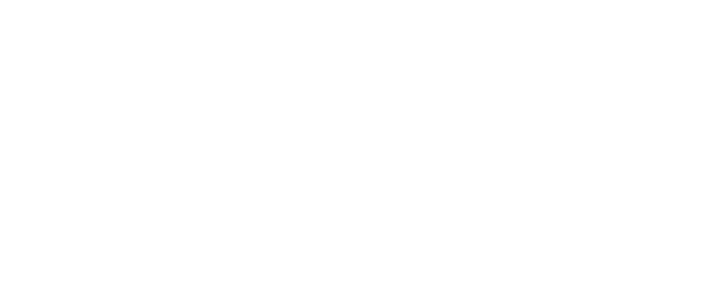
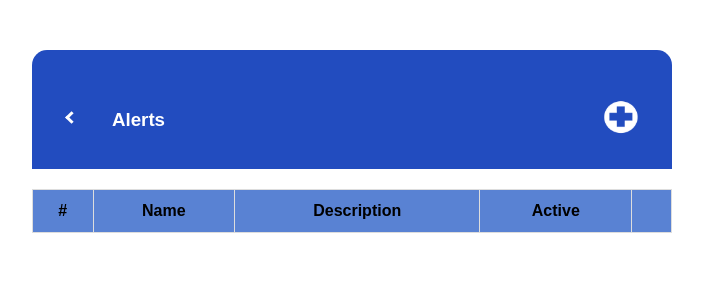
Before and after one commit to shp2018/SCEM, a React (Create React App) app in the folder SCEM Web/: page /toolAlerts in a window 1280 px wide. Before the commit this address had no page. Shown: the top 300 px of the page, without its empty margins (288-991 px from the left). Built offline with nearby package versions, Linux system fonts and the light colour scheme; no server answers; the database is empty.

Commit message:
tool alerts page

```diff
--- a/SCEM Web/src/App.js
+++ b/SCEM Web/src/App.js
@@ -27,6 +27,8 @@
 import EquipmentManagement from "./routes/equipmentManagement";
 import CreateEquipmentManagement from "./routes/createEquipmentManagement";
 import ViewEquipmentList from "./routes/viewEquipmentList";
+import ToolAlerts from './routes/toolAlerts';
+import CreateToolAlerts from './routes/createToolAlerts';
 
 function App() {
     return (
@@ -58,6 +60,8 @@
                 <Route path={"/equipmentManagement"} element={<EquipmentManagement/>}/>
                 <Route path={"/equipmentManagement/create"} element={<CreateEquipmentManagement/>}/>
                 <Route path={"/viewEquipmentList"} element={<ViewEquipmentList/>}/>
+                <Route path={"/toolAlerts"} element={<ToolAlerts/>}/>
+                <Route path={"/toolAlerts/create"} element={<CreateToolAlerts/>}/>
             </Routes>
         </Router>
     );
--- /dev/null
+++ b/SCEM Web/src/css/createToolAlerts.css
@@ -0,0 +1,75 @@
+
+#createToolAlerts-page {
+    text-align: center;
+}
+
+#createToolAlerts-backButton {
+    position: absolute;
+    left: calc(50% - 153px);
+    filter: invert(100%);
+    margin-top: 17px;
+}
+
+#createToolAlerts-header {
+    background-color: #224cbf;
+    margin-left: 30%;
+    margin-right: 30%;
+    padding-bottom: 50px;
+    padding-top: 25px;
+    border-top-left-radius: 15px;
+    border-top-right-radius: 15px;
+    margin-top: 25px;
+}
+
+#createToolAlerts-createToolAlertsText {
+    color: white;
+    font-family: Arial, Helvetica, sans-serif;
+}
+
+#createToolAlerts-subtitle {
+    text-align: center;
+    font-family: Arial, Helvetica, sans-serif;
+}
+
+#createToolAlerts-inputBoxes {
+    display: flex;
+    flex-direction: column;
+    align-items: center;
+    justify-content: center;
+  }
+
+
+  #createToolAlerts-Input {
+    width: 300px;
+    padding: 10px;
+    margin-bottom: 10px;
+  }
+
+
+
+#createToolAlerts-Label {
+    text-align:left;
+}
+
+
+#createToolAlerts-createToolAlertsbutton {
+    font-family: Arial, Helvetica, sans-serif;
+    font-size: 15px;
+    color: white;
+    width: 300px;
+    height: 40px;
+    margin-top: 20px;
+    border-radius: 10px;
+    background-color: #224cbf;
+    border-color: #c4c7cc;
+}
+
+.activeButton {
+    background-color: green;
+    color: white;
+  }
+
+  .inactiveButton {
+    background-color: red;
+    color: white;
+  }
--- /dev/null
+++ b/SCEM Web/src/css/toolAlerts.css
@@ -0,0 +1,91 @@
+#alerts {
+    font-family: Arial, Helvetica, sans-serif;
+    border-collapse: collapse;
+    width: 50%;
+    margin-left: auto;
+    margin-right: auto;
+    counter-reset: rowNumber;
+}
+
+#alerts tr:not(:first-child) {
+    counter-increment: rowNumber;
+}
+
+#alerts tr td:first-child::before {
+    content: counter(rowNumber);
+    margin-left: 0.5em;
+    margin-right: 0.5em;
+}
+
+#alerts td, #alerts th {
+    border: 1px solid #ddd;
+    padding: 8px;
+}
+
+#alerts tr:nth-child(even) {
+    background-color: #f2f2f2;
+}
+
+#alerts tr:hover {
+    background-color: #ddd;
+}
+
+#alerts th {
+    padding-top: 12px;
+    padding-bottom: 12px;
+    background-color: #5982d3;
+    color: black;
+    text-align: center;
+}
+
+#toolAlerts-addButton {
+    position: absolute;
+    height: 40px;
+    width: 40px;
+    top: 3em;
+    right: 2em;
+}
+
+#toolAlerts-page {
+    text-align: center;
+}
+
+#toolAlerts-backButton {
+    position: absolute;
+    left: 3%;
+    filter: invert(100%);
+    padding-top: 3.5em;
+    padding-left: 1em;
+}
+
+#toolAlerts-header {
+    position: relative;
+    top: 50px;
+    padding-bottom: 20px;
+    margin-bottom: 50px;
+    background-color: #224cbf;
+    margin-left: auto;
+    margin-right: auto;
+    border-top-left-radius: 15px;
+    border-top-right-radius: 15px;
+    height: 30%;
+    width: 50%;
+}
+
+#toolAlerts-toolAlertsText {
+    color: white;
+    font-family: Arial, Helvetica, sans-serif;
+    text-align: left;
+    padding-left: 5em;
+    padding-top: 2.5em;
+}
+
+#toolAlerts-tableLinkArrow {
+    width: 1.5em;
+    height: 1.5em;
+}
+
+#toolAlerts-linkArrowBox {
+    width: 2em;
+    height: 1em;
+}
--- /dev/null
+++ b/SCEM Web/src/routes/createToolAlerts.js
@@ -0,0 +1,134 @@
+import React, { useEffect, useState } from "react";
+import { auth, firestore } from "../firebase";
+import {
+  doc,
+  setDoc,
+  collection,
+  getDocs,
+  query,
+  where,
+  getDoc,
+  updateDoc,
+} from "firebase/firestore";
+import "../css/createToolAlerts.css";
+import { onAuthStateChanged } from "firebase/auth";
+
+function CreateToolAlerts() {
+  const [equipment, setEquipment] = useState("");
+  const [name, setName] = useState("");
+  const [description, setDescription] = useState("");
+  const [equipmentNames, setEquipmentNames] = useState([]);
+  const [isButtonClicked, setIsButtonClicked] = useState(false);
+
+  useEffect(() => {
+    // Fetch equipment names from Firestore collection
+    const fetchEquipmentNames = async () => {
+      const equipmentCollection = collection(firestore, "equipmentManagement");
+      const equipmentQuery = query(equipmentCollection);
+      const equipmentSnapshot = await getDocs(equipmentQuery);
+      const names = equipmentSnapshot.docs.map((doc) => doc.data().equipmentName);
+      setEquipmentNames(names);
+    };
+
+    fetchEquipmentNames();
+  }, []);
+
+  const handleSave = async (e) => {
+    e.preventDefault();
+
+    const toolAlertsDoc = doc(firestore, "toolAlerts", name);
+    const toolAlertsData = await getDoc(toolAlertsDoc);
+
+    let data = {
+      name: name,
+      description: description,
+      equipment : equipment,
+      active : isButtonClicked,
+    };
+
+    if (toolAlertsData.exists()) {
+      await updateDoc(toolAlertsDoc, data);
+      alert("Existing tool alerts data has been updated.");
+    } else {
+      await setDoc(toolAlertsDoc, data);
+      alert("New tool alerts data has been created.");
+    }
+
+    window.location.replace("/toolAlerts");
+  };
+
+  const handleButtonClick = () => {
+    setIsButtonClicked(!isButtonClicked);
+  };
+
+  return (
+    <div id={"createToolAlerts-page"}>
+      <div id={"createToolAlerts-header"}>
+        <div id={"createToolAlerts-backButton"}>
+          <a href={"/toolAlerts"} className={"arrow left"}></a>
+        </div>
+        <div id={"createToolAlerts-createToolAlertsText"}>
+          <h3>Create Alert</h3>
+        </div>
+      </div>
+      <br />
+      <form id="createToolAlerts-form" onSubmit={handleSave}>
+        <div>
+          <div id={"createToolAlerts-inputBoxes"}>
+            <label id="createToolAlerts-Label">Equipment</label>
+            <select
+  id="createToolAlerts-Input"
+  style={{ width: "330px" }}
+  value={equipment} // Bind equipment state variable here
+  onChange={(e) => {
+    setEquipment(e.target.value);
+  }}
+>
+  <option value="">Select equipment name</option>
+  {equipmentNames.map((equipmentName, index) => (
+    <option key={index} value={equipmentName}>
+      {equipmentName}
+    </option>
+  ))}
+</select>
+
+            <br />
+
+            <label id="createToolAlerts-Label">Name</label>
+            <input
+              id="createToolAlerts-Input"
+              type="text"
+              onChange={(e) => {
+                setName(e.target.value);
+              }}
+            />
+            <br />
+
+            <label id="createToolAlerts-Label">Description</label>
+            <input
+              id="createToolAlerts-Input"
+              type="text"
+              onChange={(e) => {
+                setDescription(e.target.value);
+              }}
+            />
+
+            <p>Set Alert Active Status</p>
+            <button
+  onClick={handleButtonClick}
+  className={isButtonClicked ? "activeButton" : "inactiveButton"}
+>
+  {isButtonClicked ? "On" : "Off"}
+</button>
+
+          </div>
+        </div>
+        <button id="createToolAlerts-createToolAlertsbutton" type="submit" onClick={handleSave}>
+          Update
+        </button>
+      </form>
+    </div>
+  );
+}
+
+export default CreateToolAlerts;
--- /dev/null
+++ b/SCEM Web/src/routes/toolAlerts.js
@@ -0,0 +1,77 @@
+import React, { useEffect, useState } from "react";
+import { collection, query, where, getDocs } from "firebase/firestore";
+import { firestore } from "../firebase";
+import "../css/toolAlerts.css";
+
+function ToolAlerts() {
+  const [alerts, setAlerts] = useState([]);
+  const alertsRef = collection(firestore, "toolAlerts");
+
+  async function getAlertsData() {
+    const alertsQuery = query(alertsRef, where("name", "!=", ""));
+    const querySnapshot = await getDocs(alertsQuery);
+    setAlerts([]);
+
+    querySnapshot.forEach((doc) => {
+      let data = doc.data();
+      const activeStatus = data.active ? "On" : "Off"; // Determine the active status
+
+      setAlerts((curr) => [
+        ...curr,
+        <tr key={`${doc.id}`}>
+          <td>{}</td>
+          <td>{data.name}</td>
+          <td>{data.description}</td>
+          <td>{activeStatus}</td> {/* Display the active status */}
+          <td id={"toolAlerts-linkArrowBox"}>
+            <a href={`/`}>
+              <img
+                src={"/triangle-right.svg"}
+                alt={"Right arrow used to redirect user to item link."}
+                id={"toolAlerts-tableLinkArrow"}
+              ></img>
+            </a>
+          </td>
+        </tr>,
+      ]);
+    });
+  }
+
+  useEffect(() => {
+    getAlertsData();
+    // eslint-disable-next-line
+  }, []);
+
+  return (
+    <div id={"toolAlerts-page"}>
+      <div id={"toolAlerts-header"}>
+        <div id={"toolAlerts-backButton"}>
+          <a href={"/"} className={"arrow left"}></a>
+        </div>
+        <div id={"toolAlerts-toolAlertsText"}>
+          <h3>Alerts</h3>
+        </div>
+        <a href="/toolAlerts/create">
+          <img
+            src="/locationAdd.png"
+            id="toolAlerts-addButton"
+            alt="add equipment button"
+          ></img>
+        </a>
+      </div>
+      <br></br>
+      <table id="alerts">
+        <tr>
+          <th>#</th>
+          <th>Name</th>
+          <th>Description</th>
+          <th>Active</th>
+          <th></th>
+        </tr>
+        {alerts}
+      </table>
+    </div>
+  );
+}
+
+export default ToolAlerts;
```
